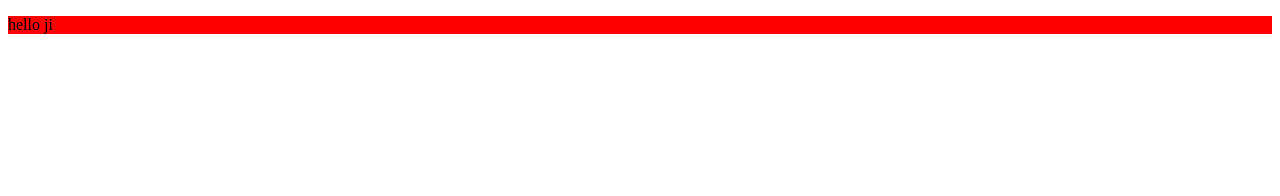
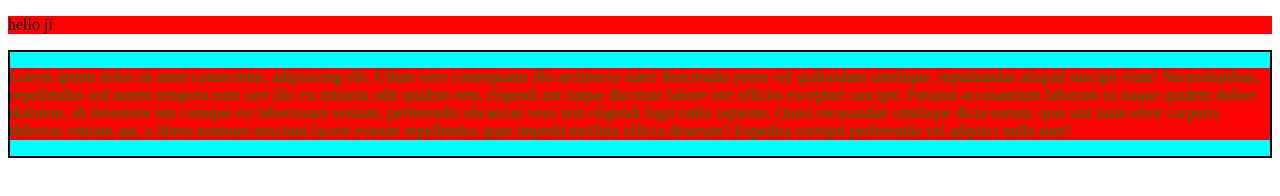
Before and after one commit to ashish605/test, a plain HTML site: page index.html in a window 1280 px wide. Drawn offline with Linux system fonts and the light colour scheme.

Commit message:
new features

```diff
--- a/index.html
+++ b/index.html
@@ -8,5 +8,6 @@
 </head>
 <body>
     <p>hello ji</p>
+    <div class="main"><p>Lorem ipsum dolor sit amet consectetur, adipisicing elit. Ullam vero consequatur illo architecto nam! Reiciendis nemo vel quibusdam similique, repudiandae aliquid suscipit vitae! Necessitatibus, repellendus sed autem tempora eum iure illo est minima odit quidem rem, eligendi aut itaque ducimus labore iste officiis excepturi suscipit. Pariatur accusantium laborum ea itaque quidem dolore dolorem, ab inventore iste cumque est laboriosam veniam, perferendis obcaecati vero rem eligendi fugit nulla sapiente. Quasi recusandae similique dicta earum, quis sint iusto error corporis delectus veniam aut, a libero nostrum nesciunt facere eveniet repellendus quae impedit mollitia officia deserunt? Expedita corrupti perferendis vel adipisci nulla sunt?</p></div>
 </body>
 </html>
--- a/style.css
+++ b/style.css
@@ -1,3 +1,8 @@
 p{
     background-color: red;
 }
+.main{
+    border: 2px solid black;
+    background-color: aqua;
+    color: green;
+}
```
